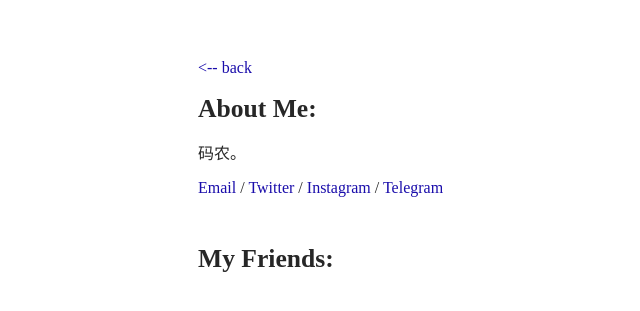
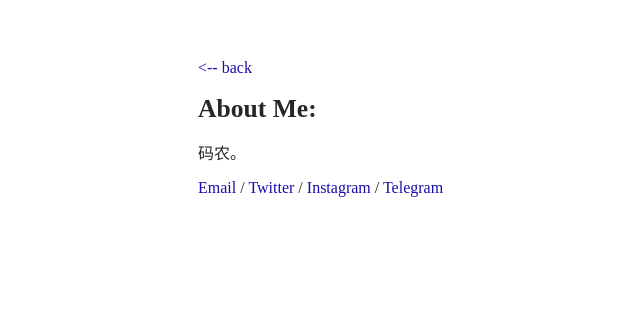
Before and after one commit to maicoder/blog, a Jekyll site: the page built from me/index.md, in a window 1280 px wide. Shown: the top 311 px of the page, without its empty margins (142-782 px from the left). Built offline with Jekyll 4.4.1, drawn with Linux system fonts in a browser that asks for light colours; some web fonts are replaced.

Commit message:
Update about.html

```diff
--- a/_layouts/about.html
+++ b/_layouts/about.html
@@ -8,8 +8,5 @@ layout: default
     <div class="about__content">
         {{ content }}
     </div>
-<br>
-    <h1 class="about__title">My Friends:</h1>
-<br>
 
 </div>
```
